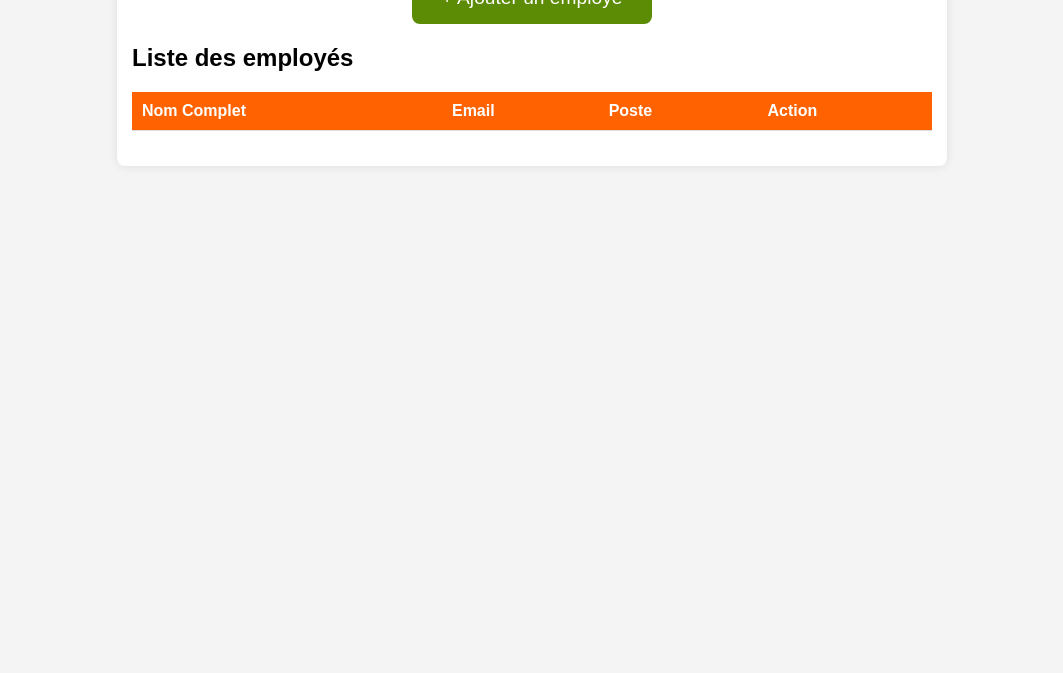
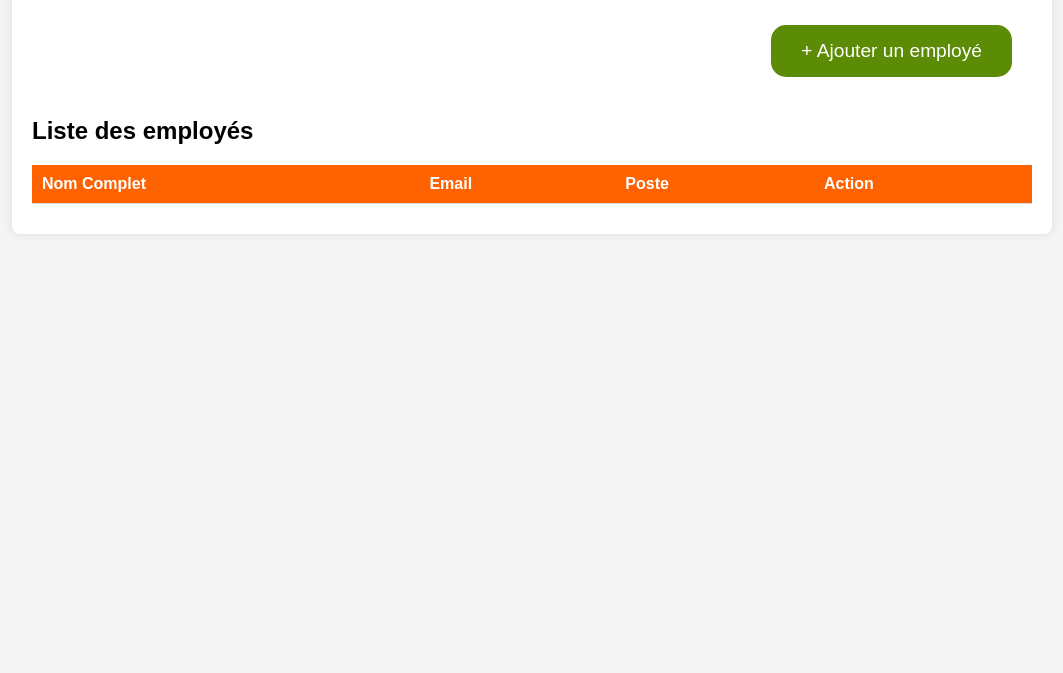
Before and after one commit to Nich18/PrisnelDIGOU_AnnuaireEmployes, a plain HTML site: page index.html in a window 1280 px wide. Shown: the part 127-800 px from the top of the page, without its empty margins (108-1171 px from the left). Drawn offline with Linux system fonts and the light colour scheme.

Commit message:
version finale

```diff
--- a/script.js
+++ b/script.js
@@ -73,7 +73,7 @@ document.addEventListener('DOMContentLoaded', () => {
         mainContent.classList.remove('blurred');
     });
 
-    // Fonction pour valider l'email
+    // Fonction pour valider l'email avec un regex
     function isValidEmail(email) {
         const emailRegex = /^[^\s@]+@[^\s@]+\.[^\s@]+$/;
         return emailRegex.test(email);
--- a/style.css
+++ b/style.css
@@ -5,15 +5,43 @@ body {
     background-color: #f4f4f4;
 }
 
+.add-button-container {
+    text-align: right;
+    margin: 40px 0;
+    padding-right: 20px; /* Ajout d'un espacement à droite */
+}
+
+.add-button {
+    background-color: #5c8b05;
+    color: white;
+    border: none;
+    padding: 15px 30px;
+    border-radius: 15px;
+    font-size: 1.2em;
+    cursor: pointer;
+    transition: transform 0.2s;
+    display: inline-block;
+}
+
+.add-button:hover {
+    background-color: #e55a00;
+    transform: scale(1.05);
+}
+
+
+
 .container {
-    max-width: 800px;
+    max-width: 1000px;
     margin: 0 auto;
     background: white;
-    padding: 15px;
+    padding: 20px;
     border-radius: 8px;
     box-shadow: 0 0 10px rgba(0,0,0,0.1);
     transition: filter 0.3s ease;
+    padding-top: 20px; /* Espacement entre h1 et le bouton */
+    padding-bottom: 10px; /* Espacement avant list-title */
 }
+
 
 .container.blurred {
     filter: blur(3px);
@@ -22,29 +50,10 @@ body {
 h1 {
     text-align: center;
     color: #ff6200;
-    font-size: 1.5em;
+    font-size: 2.5em;
 }
 
-.add-button-container {
-    text-align: center;
-    margin: 20px 0;
-}
 
-.add-button {
-    background-color: #5c8b05;
-    color: white;
-    border: none;
-    padding: 15px 30px;
-    border-radius: 8px;
-    font-size: 1.2em;
-    cursor: pointer;
-    transition: transform 0.2s;
-}
-
-.add-button:hover {
-    background-color: #e55a00;
-    transform: scale(1.05);
-}
 
 .list-section {
     margin: 20px 0;
@@ -69,7 +78,7 @@ input {
 }
 
 button {
-    background-color: #ff6200;
+    background-color: #5c8b05;
     color: white;
     border: none;
     padding: 10px 20px;
@@ -151,6 +160,7 @@ th {
     color: #ff6200;
 }
 
+/*media query pour le responsive*/
 @keyframes slideIn {
     from { transform: translateY(-50px); opacity: 0; }
     to { transform: translateY(0); opacity: 1; }
```
Also changed, not shown: 1 other file.
